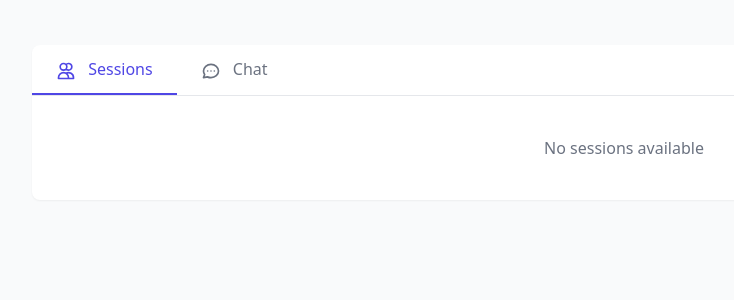
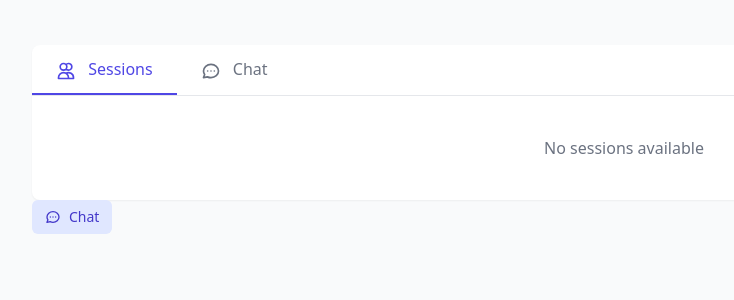
Before and after one commit to ayubsoft254/study-sync, a Django app: page /sessions/ in a window 1280 px wide. Shown: the part 171-471 px from the top of the page, without its empty margins (16-750 px from the left). Run offline with Django 5.2, Linux system fonts and the light colour scheme; the visitor is signed in with stand-in values (Sample User, id 1); data that the repository does not hold is empty; some libraries are stand-ins or nearby versions.

Commit message:
Add chat link in sessions template for easy access to chat interface

```diff
--- a/src/templates/app/sessions.html
+++ b/src/templates/app/sessions.html
@@ -4,5 +4,14 @@
 <div class="container mx-auto px-4 py-8">
     <!-- Include the sessions and chat interface -->
     {% include 'app/session_chat_interface.html' %}
+
+    <!-- In the course members section -->
+    <a href="{% url 'app:chat' user_id=member.id %}"
+       class="inline-flex items-center px-3 py-2 border border-transparent text-sm leading-4 font-medium rounded-md text-indigo-700 bg-indigo-100 hover:bg-indigo-200 focus:outline-none focus:ring-2 focus:ring-offset-2 focus:ring-indigo-500">
+        <svg class="w-4 h-4 mr-2" fill="none" stroke="currentColor" viewBox="0 0 24 24">
+            <path stroke-linecap="round" stroke-linejoin="round" stroke-width="2" d="M8 12h.01M12 12h.01M16 12h.01M21 12c0 4.418-4.03 8-9 8a9.863 9.863 0 01-4.255-.949L3 20l1.395-3.72C3.512 15.042 3 13.574 3 12c0-4.418 4.03-8 9-8s9 3.582 9 8z"/>
+        </svg>
+        Chat
+    </a>
 </div>
 {% endblock %}
```
Also changed, not shown: src/templates/app/chat.html (line endings or trailing spaces).
